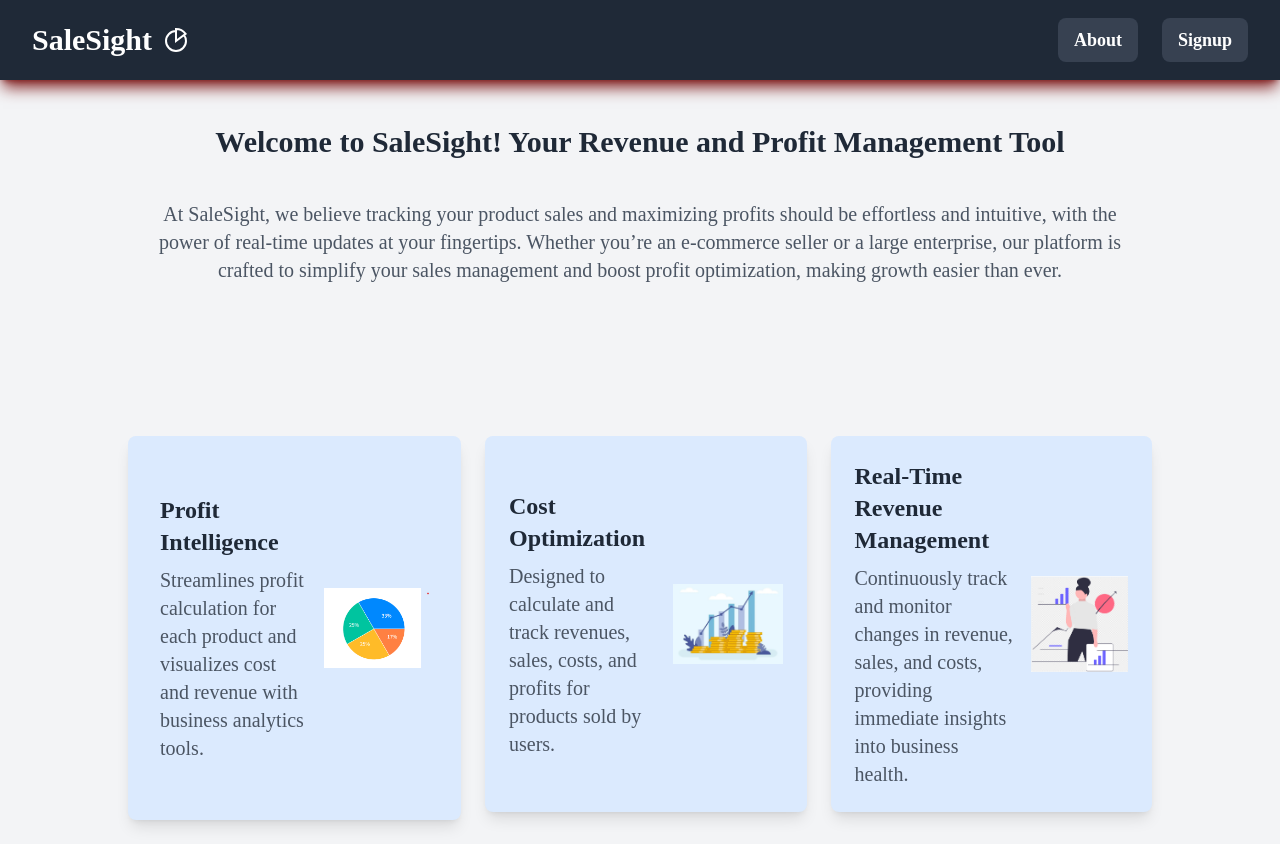
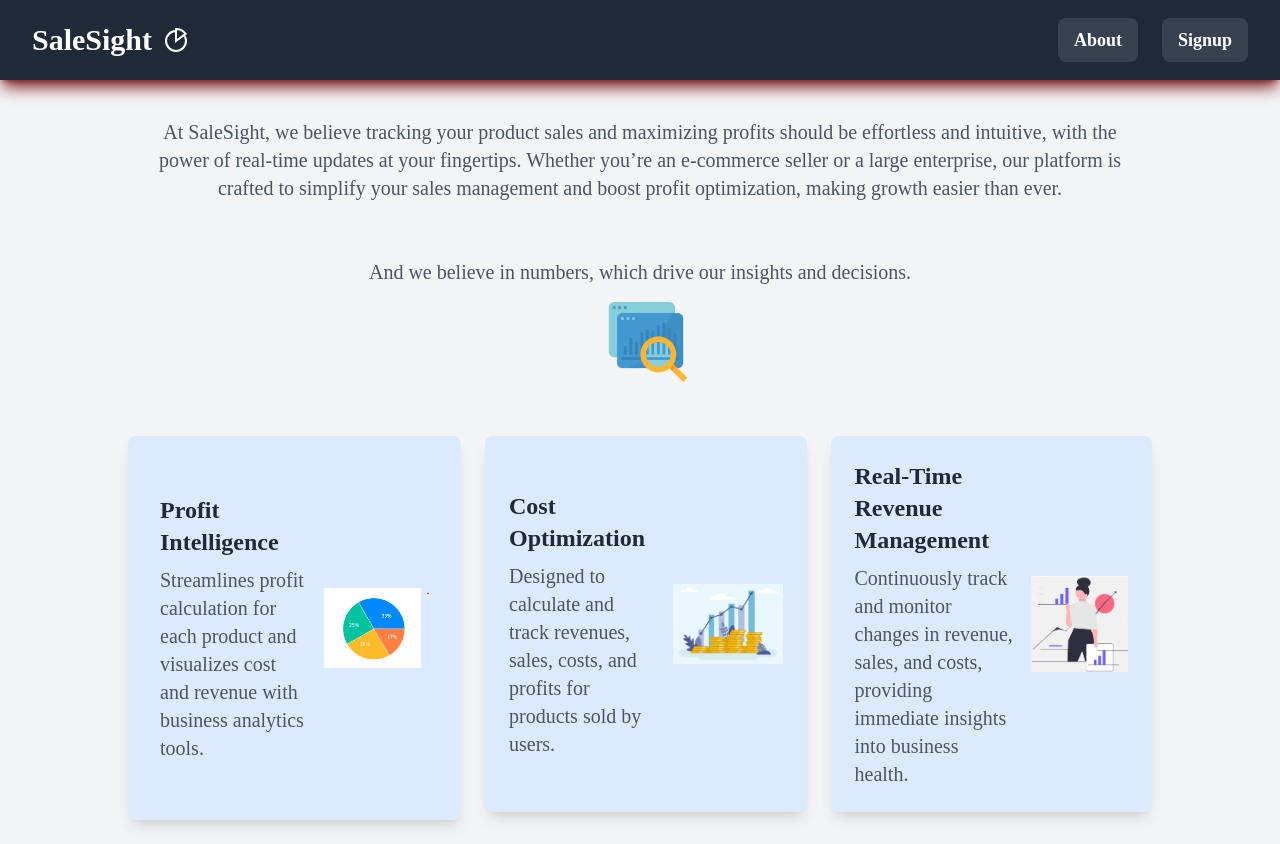
Before and after one commit to Gamze1314/SaleSight, a React (Create React App) app in the folder client/: page /about in a window 1280 px wide. Built offline with nearby package versions, Linux system fonts and the light colour scheme; no server answers.

Commit message:
added p tag in About page

```diff
--- a/client/src/pages/About.js
+++ b/client/src/pages/About.js
@@ -14,6 +14,7 @@
 import pie from "../assets/pie.png";
 import profit from "../assets/profit.png";
 import revenue from "../assets/revenue.png";
+import data from "../assets/data.png";
 
 function About() {
   const [message, setMessage] = useState("");
@@ -61,6 +62,11 @@
                 to simplify your sales management and boost profit optimization,
                 making growth easier than ever.
               </p>
+              <p className="text-gray-600 text-center text-xl w-full max-w-5xl mt-6 p-4">
+                And we believe in numbers, which drive our insights and
+                decisions.
+              </p>
+              <img src={data} alt="data" className="h-20 ml-4" />
             </>
           )}
         </div>
```
Also changed, not shown: client/src/assets/data.png (added).
